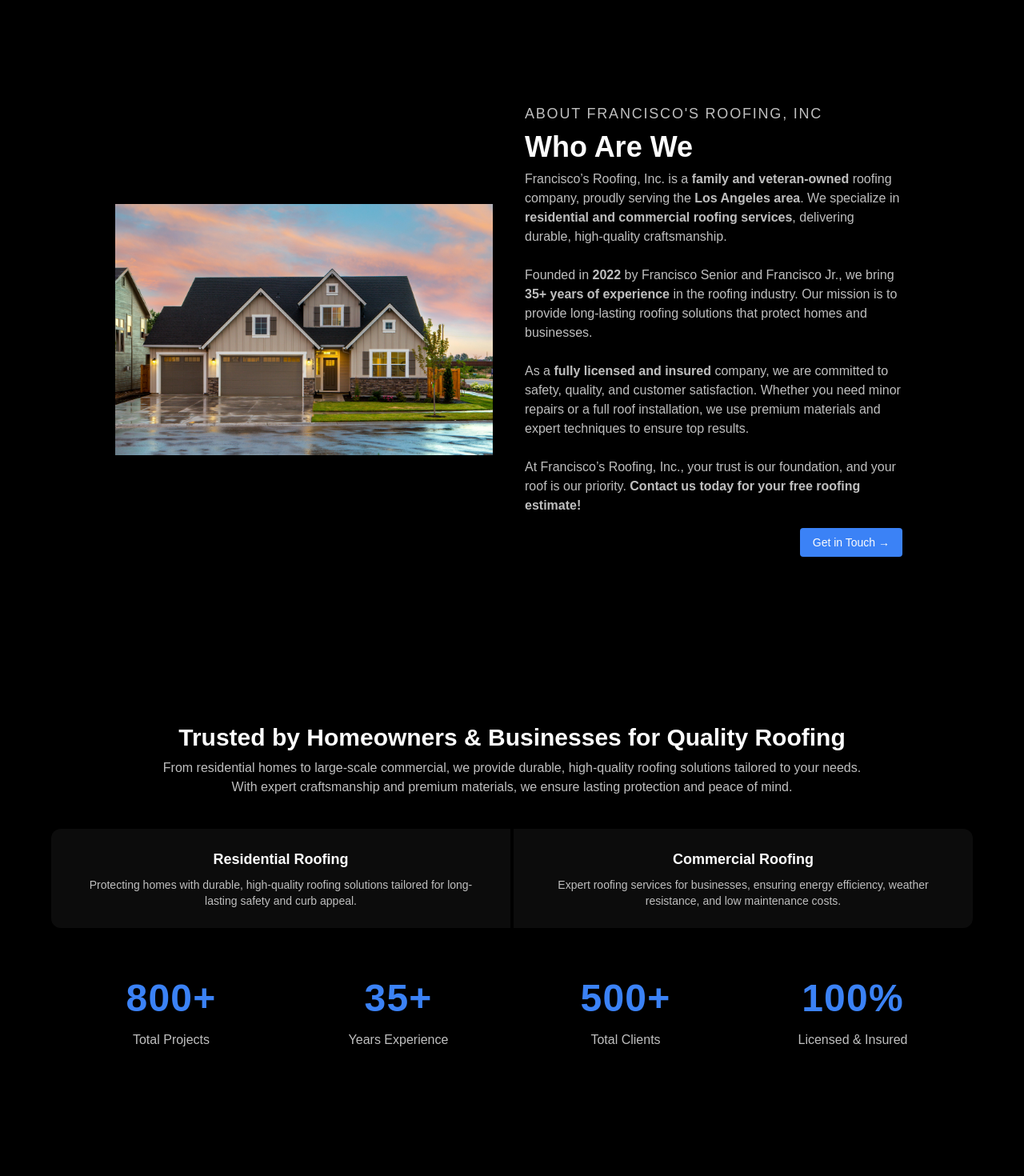
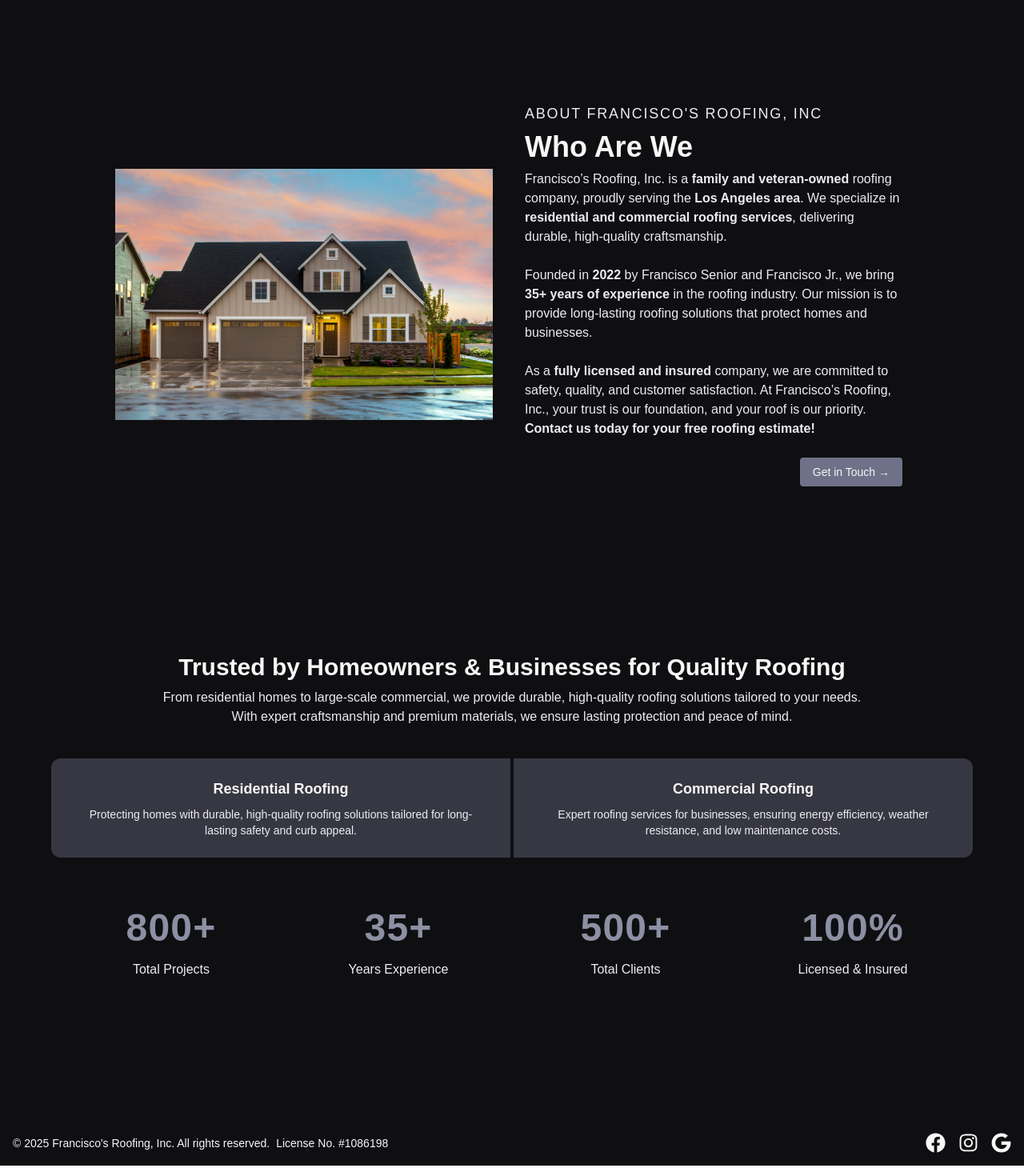
Before and after one commit to stevenpartida/FranciscosRoofingInc-Website, a Next.js app in the folder client/: page /about in a window 1280 px wide. Shown: the part 80-1550 px from the top of the page at 80% size. Built offline with nearby package versions, Linux system fonts and the light colour scheme.

Commit message:
Change the color palatte of the entire website

```diff
--- a/client/src/app/about/page.js
+++ b/client/src/app/about/page.js
@@ -30,8 +30,8 @@ const stats = [
 export default function About() {
   const [mobileMenuOpen, setMobileMenuOpen] = useState(false);
   return (
-    <div className="flex flex-col min-h-screen bg-black sm:overflow-hidden">
-      <header className=" inset-x-0 top-0 z-50">
+    <div className="flex flex-col min-h-screen bg-woodsmoke950 sm:overflow-hidden">
+      <header className="inset-x-0 top-0 z-50">
         <nav
           className="flex items-center justify-between p-4 sm:p-6 lg:px-8"
           aria-label="Global"
@@ -50,12 +50,12 @@ export default function About() {
             <button
               type="button"
               onClick={() => setMobileMenuOpen(true)}
-              className="-m-2.5 inline-flex items-center justify-center rounded-md p-2.5 text-gray-700"
+              className="-m-2.5 inline-flex items-center justify-center rounded-md p-2.5 text-woodsmoke50"
             >
               <span className="sr-only">Open main menu</span>
               <Bars3Icon
                 aria-hidden="true"
-                className="h-6 w-6 text-lotionWhite"
+                className="h-6 w-6 text-woodsmoke50"
               />
             </button>
           </div>
@@ -64,7 +64,7 @@ export default function About() {
               <Link
                 key={item.name}
                 href={item.href}
-                className="text-base font-medium  text-lotionWhite relative after:content-[''] after:absolute after:bottom-0 after:left-0 after:w-0 after:h-[2px] after:bg-lotionWhite after:transition-all after:duration-300 hover:after:w-full"
+                className="text-base font-medium text-woodsmoke50 relative after:content-[''] after:absolute after:bottom-0 after:left-0 after:w-0 after:h-[2px] after:bg-woodsmoke50 after:transition-all after:duration-300 hover:after:w-full"
               >
                 {item.name}
               </Link>
@@ -73,7 +73,7 @@ export default function About() {
           <div className="hidden lg:flex lg:flex-1 lg:justify-end">
             <Link
               href="/contact"
-              className="text-sm font-medium bg-lotionWhite hover:bg-winterBlack hover:text-lotionWhite text-winterBlack font-bold py-2 px-4 rounded"
+              className="text-sm font-medium bg-woodsmoke500 hover:bg-woodsmoke600 active:bg-woodsmoke700 hover:text-woodsmoke50 text-woodsmoke50 font-bold py-2 px-4 rounded"
             >
               Free Estimate <span aria-hidden="true">&rarr;</span>
             </Link>
@@ -86,7 +86,7 @@ export default function About() {
           className="lg:hidden"
         >
           <div className="fixed inset-0 z-50" />
-          <DialogPanel className="fixed inset-y-0 right-0 z-50 w-full overflow-y-auto bg-winterBlack px-6 py-6 sm:max-w-sm sm:ring-1 sm:ring-gray-900/10">
+          <DialogPanel className="fixed inset-y-0 right-0 z-50 w-full overflow-y-auto bg-woodsmoke950 px-6 py-6 sm:max-w-sm sm:ring-1 sm:ring-woodsmoke400">
             <div className="flex items-center justify-between">
               <Link href="/" className="-m-1.5 p-1.5">
                 <span className="sr-only">Francisco's Roofing Inc</span>
@@ -99,7 +99,7 @@ export default function About() {
               <button
                 type="button"
                 onClick={() => setMobileMenuOpen(false)}
-                className="-m-2.5 rounded-md p-2.5 text-winterBlack"
+                className="-m-2.5 rounded-md p-2.5 text-woodsmoke50"
               >
                 <span className="sr-only">Close menu</span>
                 <XMarkIcon
@@ -112,19 +112,19 @@ export default function About() {
               <div className="-my-6 divide-y divide-gray-500/10">
                 <div className="space-y-2 py-6">
                   {navigation.map((item) => (
-                    <a
+                    <Link
                       key={item.name}
                       href={item.href}
-                      className="-mx-3 block rounded-lg px-3 py-2 text-base font-semibold text-lotionWhite hover:bg-lotionWhite hover:text-winterBlack"
+                      className="-mx-3 block rounded-lg px-3 py-2 text-base font-medium  text-woodsmoke50 hover:bg-woodsmoke50 hover:text-woodsmoke950"
                     >
                       {item.name}
-                    </a>
+                    </Link>
                   ))}
                 </div>
                 <div className="py-6">
                   <Link
                     href="/contact"
-                    className="-mx-3 block rounded-lg px-3 py-2.5 text-base font-semibold text-lotionWhite hover:bg-lotionWhite hover:text-winterBlack"
+                    className="-mx-3 block rounded-lg px-3 py-2.5 text-base font-medium  text-woodsmoke50 hover:bg-woodsmoke50 hover:text-woodsmoke950"
                   >
                     Free Estimate
                   </Link>
@@ -147,13 +147,13 @@ export default function About() {
 
           {/* Text Content */}
           <div className="flex-1 p-6 min-w-0 ">
-            <h3 className="text-brightGrey uppercase mb-2 text-base sm:text-lg tracking-widest font-light">
+            <h3 className="text-woodsmoke100 uppercase mb-2 text-base sm:text-lg tracking-widest font-light">
               About Francisco's Roofing, Inc
             </h3>
-            <h1 className="text-lotionWhite capitalize font-bold text-2xl sm:text-4xl leading-snug text-balance">
+            <h1 className="text-woodsmoke50 capitalize font-extrabold text-2xl sm:text-4xl leading-snug text-balance">
               Who Are We
             </h1>
-            <p className="text-brightGrey mt-2">
+            <p className="text-woodsmoke100 mt-2">
               Francisco’s Roofing, Inc. is a{" "}
               <span className="font-semibold">family and veteran-owned</span>{" "}
               roofing company, proudly serving the{" "}
@@ -177,33 +177,28 @@ export default function About() {
                 fully licensed and insured
               </span>{" "}
               company, we are committed to safety, quality, and customer
-              satisfaction. Whether you need minor repairs or a full roof
-              installation, we use premium materials and expert techniques to
-              ensure top results.
-              <br />
-              <br />
-              At Francisco’s Roofing, Inc., your trust is our foundation, and
-              your roof is our priority.{" "}
+              satisfaction. At Francisco’s Roofing, Inc., your trust is our
+              foundation, and your roof is our priority.{" "}
               <span className="font-semibold">
                 Contact us today for your free roofing estimate!
               </span>
             </p>
-            <div className="flex justify-center sm:justify-end mt-8 sm:mt-4">
+            <div className="flex justify-center sm:justify-end mt-8 sm:mt-6">
               <Link
                 href="/contact"
-                className="text-sm font-medium bg-bluePrimary hover:bg-blueSecondary text-lotionWhite font-bold py-2 px-4 rounded"
+                className="text-sm font-medium bg-woodsmoke500 hover:bg-woodsmoke600 active:bg-woodsmoke700 text-woodsmoke50 font-bold py-2 px-4 rounded"
               >
                 Get in Touch <span aria-hidden="true">&rarr;</span>
               </Link>
             </div>
           </div>
         </div>
-        <section className="text-white py-12 px-2 sm:px-6 mt-2">
+        <section className="py-12 px-2 sm:px-6 mt-2">
           <div className="max-w-4xl mx-auto text-center">
-            <h2 className="text-3xl font-bold text-balance text-lotionWhite">
+            <h2 className="text-3xl font-bold text-balance text-woodsmoke50">
               Trusted by Homeowners & Businesses for Quality Roofing
             </h2>
-            <p className="text-brightGrey mt-2">
+            <p className="text-woodsmoke100 mt-2">
               From residential homes to large-scale commercial, we provide
               durable, high-quality roofing solutions tailored to your needs.
               With expert craftsmanship and premium materials, we ensure lasting
@@ -211,26 +206,26 @@ export default function About() {
             </p>
           </div>
           <div className="mt-10 max-w-6xl mx-auto grid grid-cols-1 sm:grid-cols-2 gap-1">
-            <div className="bg-shadowBlack px-8 py-6 text-center w-full rounded-xl sm:rounded-l-xl sm:rounded-r-none">
-              <h3 className="text-lg font-semibold mb-2 text-lotionWhite">
+            <div className="bg-woodsmoke900 px-8 py-6 text-center w-full rounded-xl sm:rounded-l-xl sm:rounded-r-none">
+              <h3 className="text-lg font-semibold mb-2 text-woodsmoke50">
                 Residential Roofing
               </h3>
-              <p className="text-sm text-brightGrey">
+              <p className="text-sm text-woodsmoke100">
                 Protecting homes with durable, high-quality roofing solutions
                 tailored for long-lasting safety and curb appeal.
               </p>
             </div>
-            <div className="bg-shadowBlack px-8 py-6 text-center w-full rounded-xl sm:rounded-r-xl sm:rounded-l-none">
-              <h3 className="text-lg font-semibold mb-2 text-lotionWhite">
+            <div className="bg-woodsmoke900 px-8 py-6 text-center w-full rounded-xl sm:rounded-r-xl sm:rounded-l-none">
+              <h3 className="text-lg font-semibold mb-2 text-woodsmoke50">
                 Commercial Roofing
               </h3>
-              <p className="text-sm text-brightGrey">
+              <p className="text-sm text-woodsmoke100">
                 Expert roofing services for businesses, ensuring energy
                 efficiency, weather resistance, and low maintenance costs.
               </p>
             </div>
           </div>
-          <div className="bg-black py-8 sm:py-16">
+          <div className="py-8 sm:py-16">
             <div className="mx-auto max-w-7xl px-6 lg:px-8">
               <dl className="grid grid-cols-2 sm:grid-cols-4 gap-x-8 gap-y-12 text-center">
                 {stats.map((stat) => (
@@ -238,8 +233,8 @@ export default function About() {
                     key={stat.id}
                     className="mx-auto flex w-full max-w-sm flex-col gap-y-4"
                   >
-                    <dt className="text-base text-brightGrey">{stat.name}</dt>
-                    <dd className="order-first  text-3xl font-semibold tracking-wide text-bluePrimary sm:text-5xl">
+                    <dt className="text-base text-woodsmoke100">{stat.name}</dt>
+                    <dd className="order-first  text-3xl font-semibold tracking-wide text-woodsmoke400 sm:text-5xl">
                       {stat.value}
                     </dd>
                   </div>
@@ -249,10 +244,10 @@ export default function About() {
           </div>
         </section>
       </div>
-      <footer className="relative py-4 bg-black">
+      <footer className="relative py-4">
         <div className="flex flex-col sm:flex-row sm:justify-between items-center px-4">
           {/* Left Section: Copyright and License */}
-          <div className="text-xs sm:text-sm text-lotionWhite text-center sm:text-left">
+          <div className="text-xs sm:text-sm text-woodsmoke50 text-center sm:text-left">
             <span>© 2025 Francisco's Roofing, Inc. All rights reserved.</span>
             <br className="sm:hidden" />
             <span className="sm:ml-2">License No. #1086198</span>
@@ -260,15 +255,24 @@ export default function About() {
 
           {/* Right Section: Social Media Links */}
           <div className="flex space-x-4 mt-4 sm:mt-0">
-            <a href="#" className="text-lotionWhite hover:text-winterBlack">
+            <Link
+              href="#"
+              className="text-woodsmoke50 hover:text-woodsmoke200 active:text-woodsmoke300"
+            >
               <FaFacebook size={25} />
-            </a>
-            <a href="#" className="text-lotionWhite hover:text-winterBlack">
+            </Link>
+            <Link
+              href="#"
+              className="text-woodsmoke50 hover:text-woodsmoke200 active:text-woodsmoke300"
+            >
               <FaInstagram size={25} />
-            </a>
-            <a href="#" className="text-lotionWhite hover:text-winterBlack">
+            </Link>
+            <Link
+              href="#"
+              className="text-woodsmoke50 hover:text-woodsmoke200 active:text-woodsmoke300"
+            >
               <FaGoogle size={25} />
-            </a>
+            </Link>
           </div>
         </div>
       </footer>
```
Also changed, not shown: client/src/app/contact/page.js (+60 -37 lines), client/src/app/page.js (+35 -23 lines), client/tailwind.config.mjs (+11 -6 lines).
